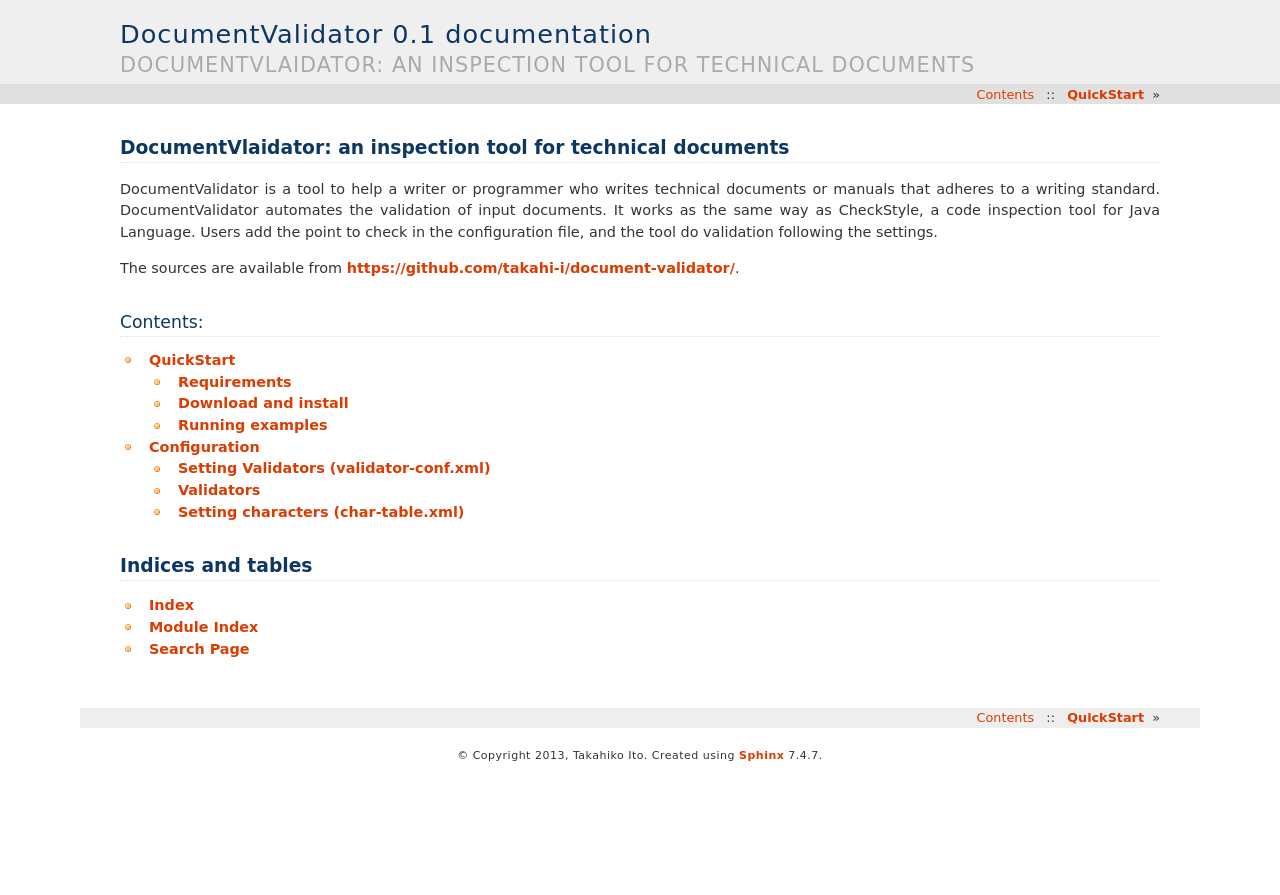
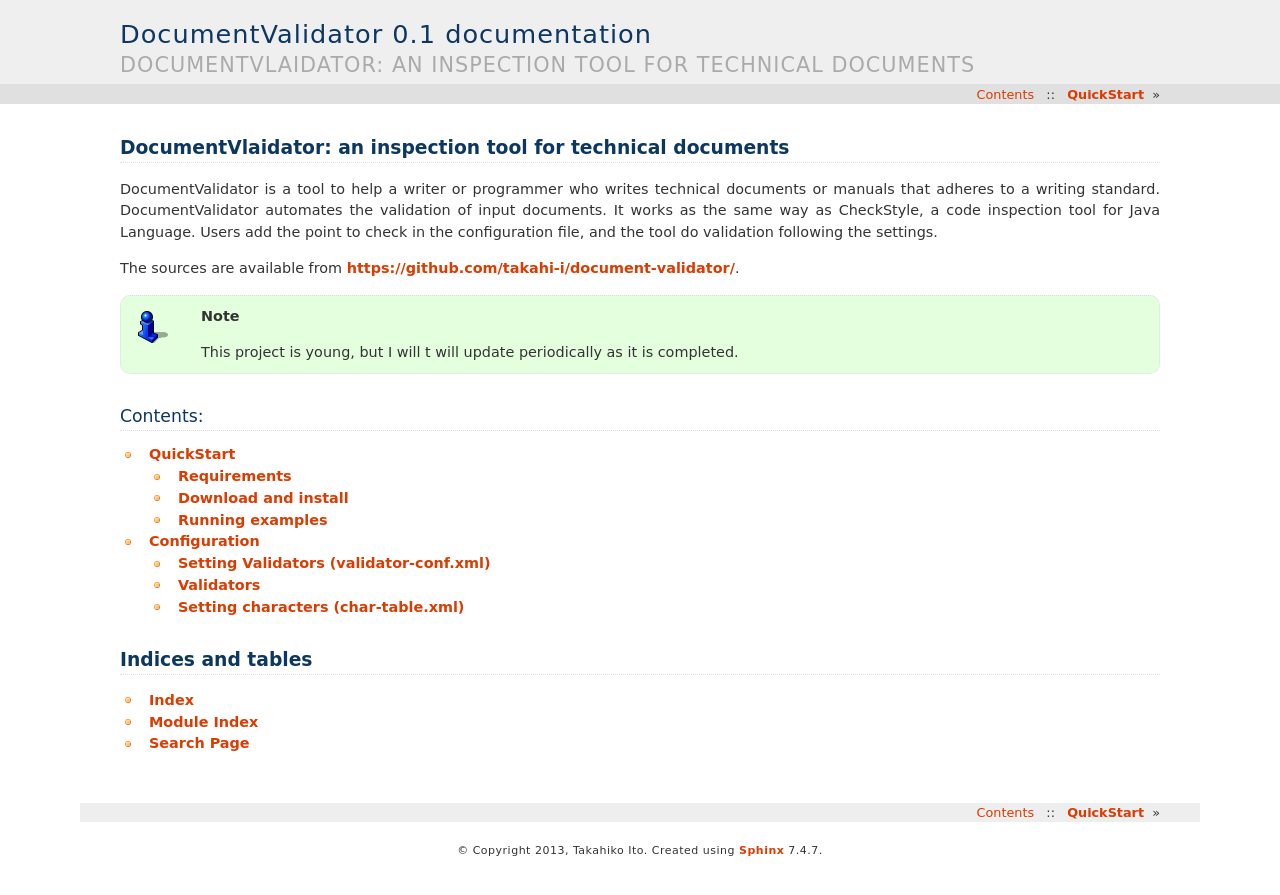
Before and after one commit to redpen-cc/redpen-doc, a Sphinx documentation site: the page built from source/index.rst, in a window 1280 px wide. Shown: the top 895 px of the page. Built offline with Sphinx 7.4.7, drawn with Linux system fonts in a browser that asks for light colours.

Commit message:
Add note

```diff
--- a/source/index.rst
+++ b/source/index.rst
@@ -9,6 +9,10 @@
 DocumentValidator is a tool to help a writer or programmer who writes technical documents or manuals that adheres to a writing standard. DocumentValidator automates the validation of input documents. It works as the same way as CheckStyle, a code inspection tool for Java Language. Users add the point to check in the configuration file, and the tool do validation following the settings.
 
 The sources are available from https://github.com/takahi-i/document-validator/.
+
+.. Note::
+   This project is young, but I will t will update periodically as it is completed.
+
 
 Contents:
 ------------
```
